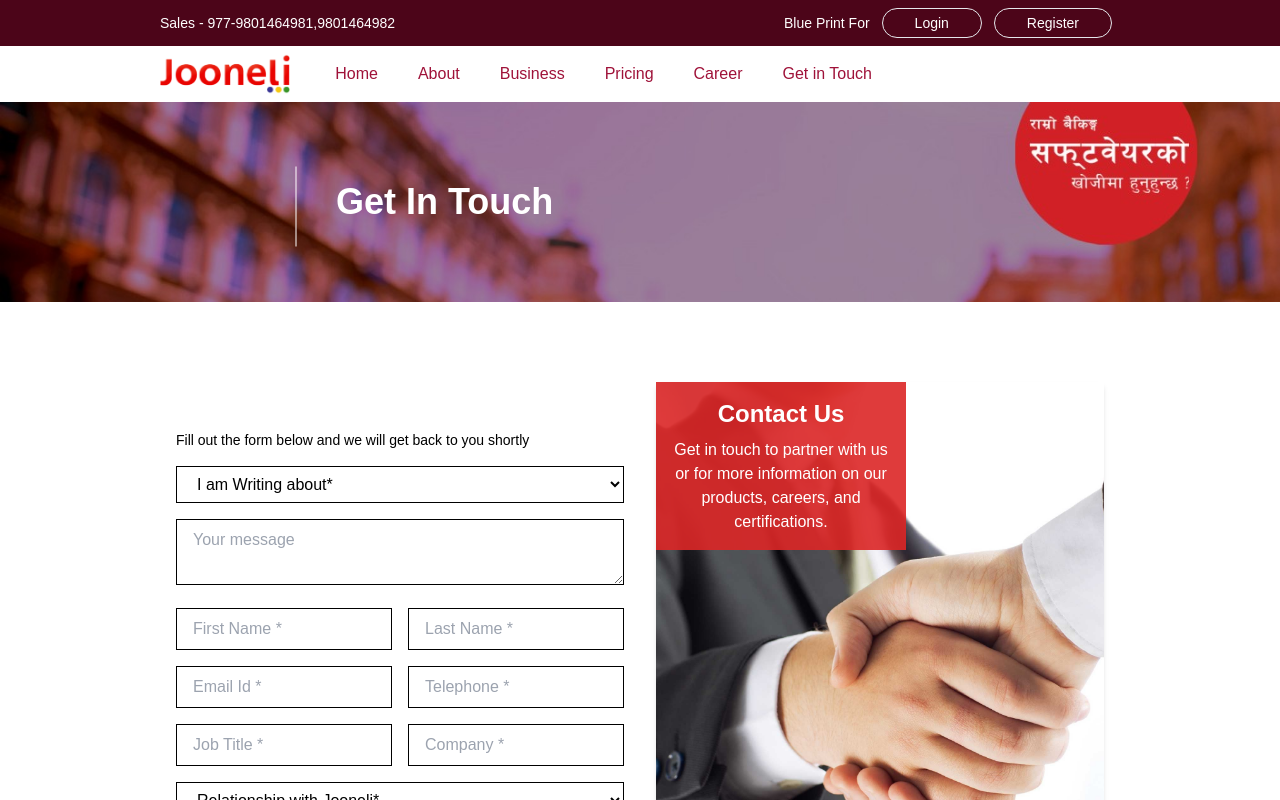
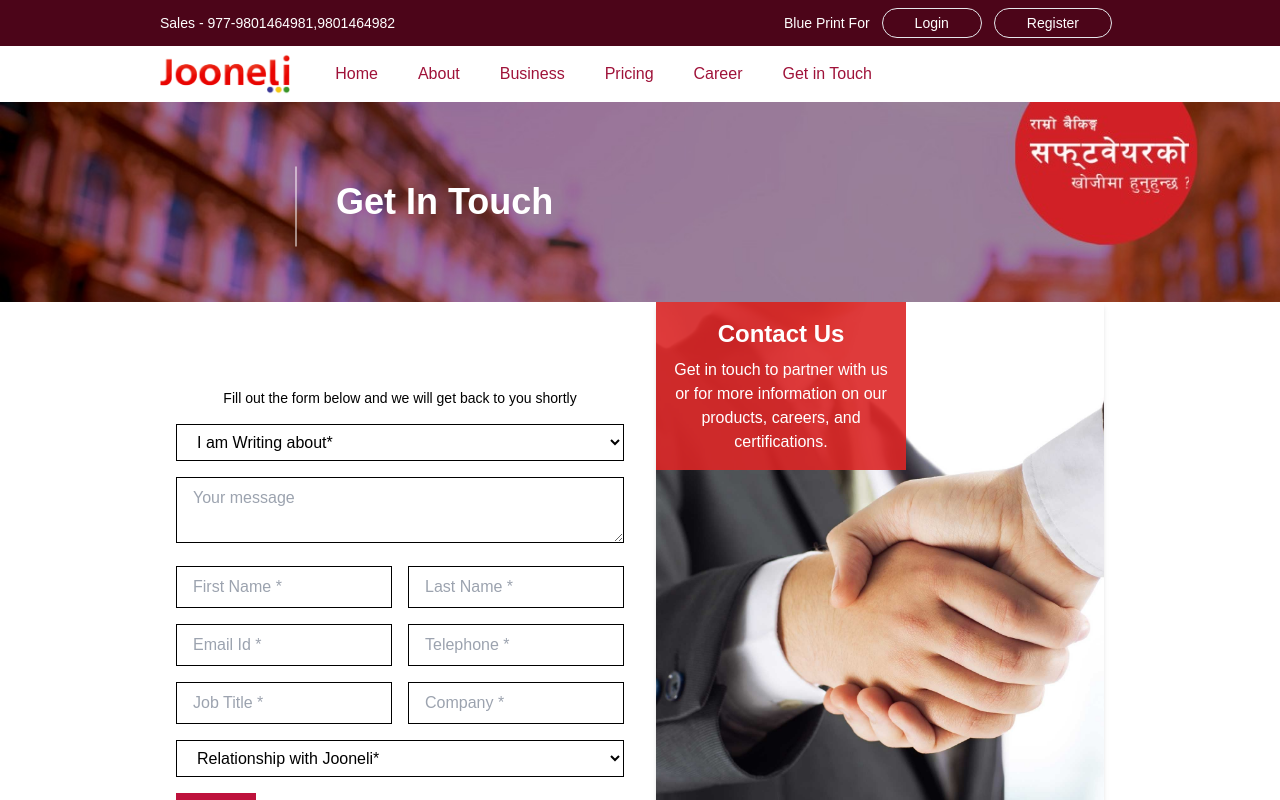
Before and after one commit to Anishp310/Sql-landing-page, a React (Vite) app in the folder client/: page /get-in-touch in a window 1280 px wide. Shown: the top 800 px of the page. Built offline with nearby package versions, Linux system fonts and the light colour scheme.

Commit message:
contact us changed

```diff
--- a/client/src/components/getInTouch/ContactUsForm.jsx
+++ b/client/src/components/getInTouch/ContactUsForm.jsx
@@ -68,11 +68,11 @@ const ContactUsForm = () => {
 
   return (
     <div className="max-w-[1600px] mx-auto">
-      <div className="lg:my-[3rem] xl:mx-[10rem] lg:mx-[3rem] md:mx-[2.5rem] mx-[1rem] ">
+      <div className=" xl:mx-[10rem] lg:mx-[3rem] md:mx-[2.5rem] mx-[1rem] ">
         <Toaster position="top-right" />
 
         <div className="grid lg:grid-cols-2">
-          <div className="px-4 xl:mt-[5rem] lg:mb-0 mb-[2rem] mt-[3rem]">
+          <div className="px-4 mt-4 lg:flex lg:flex-col lg:justify-center lg:items-center ">
             <div className="mb-4 text-sm md:text-md">
               Fill out the form below and we will get back to you shortly
             </div>
@@ -235,7 +235,7 @@ const ContactUsForm = () => {
             </form>
           </div>
 
-          <div className="relative px-4 lg:mt-8 mb-[3rem]">
+          <div className="relative px-4 mt-4 lg:mt-0  ">
             <div
               className="bg-center bg-no-repeat bg-cover shadow-md"
               style={{
```
